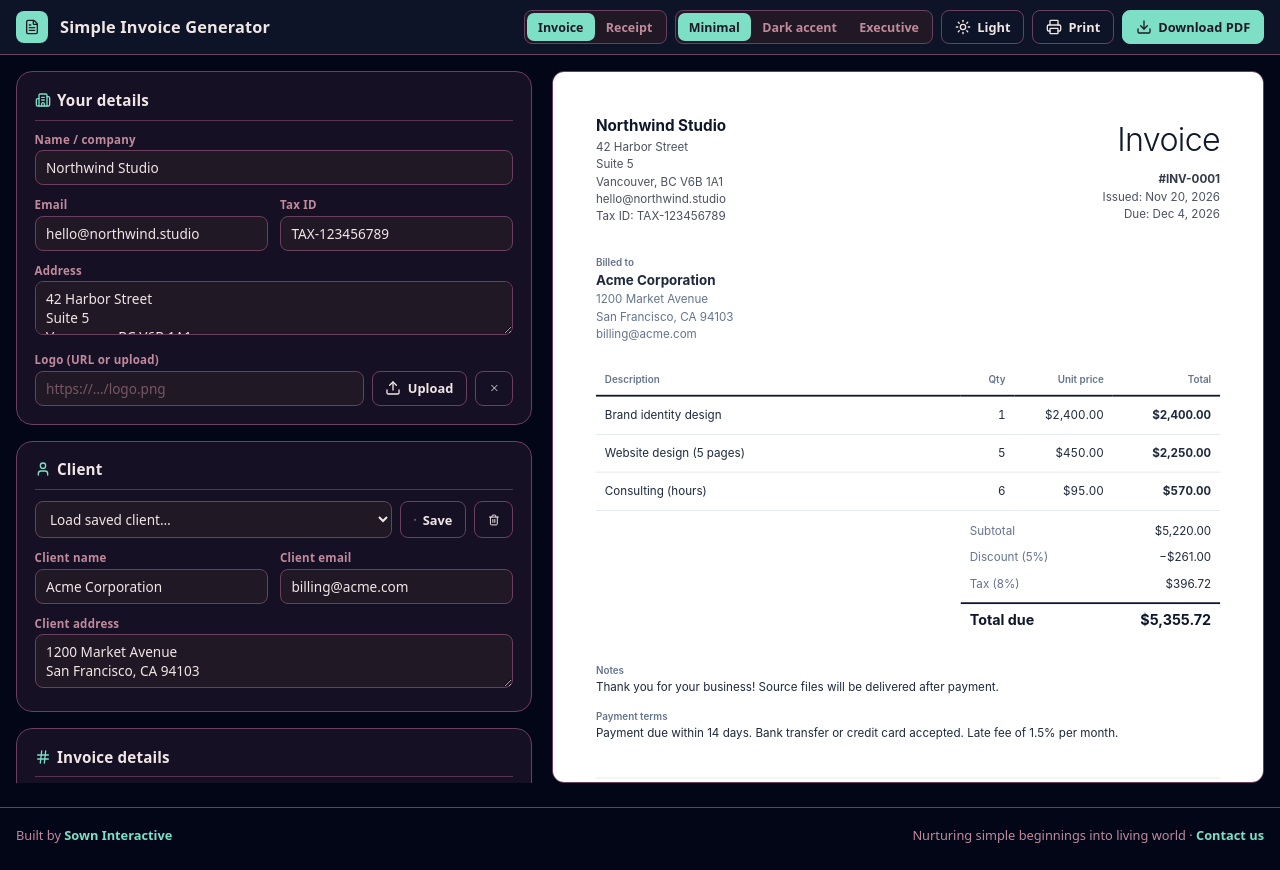
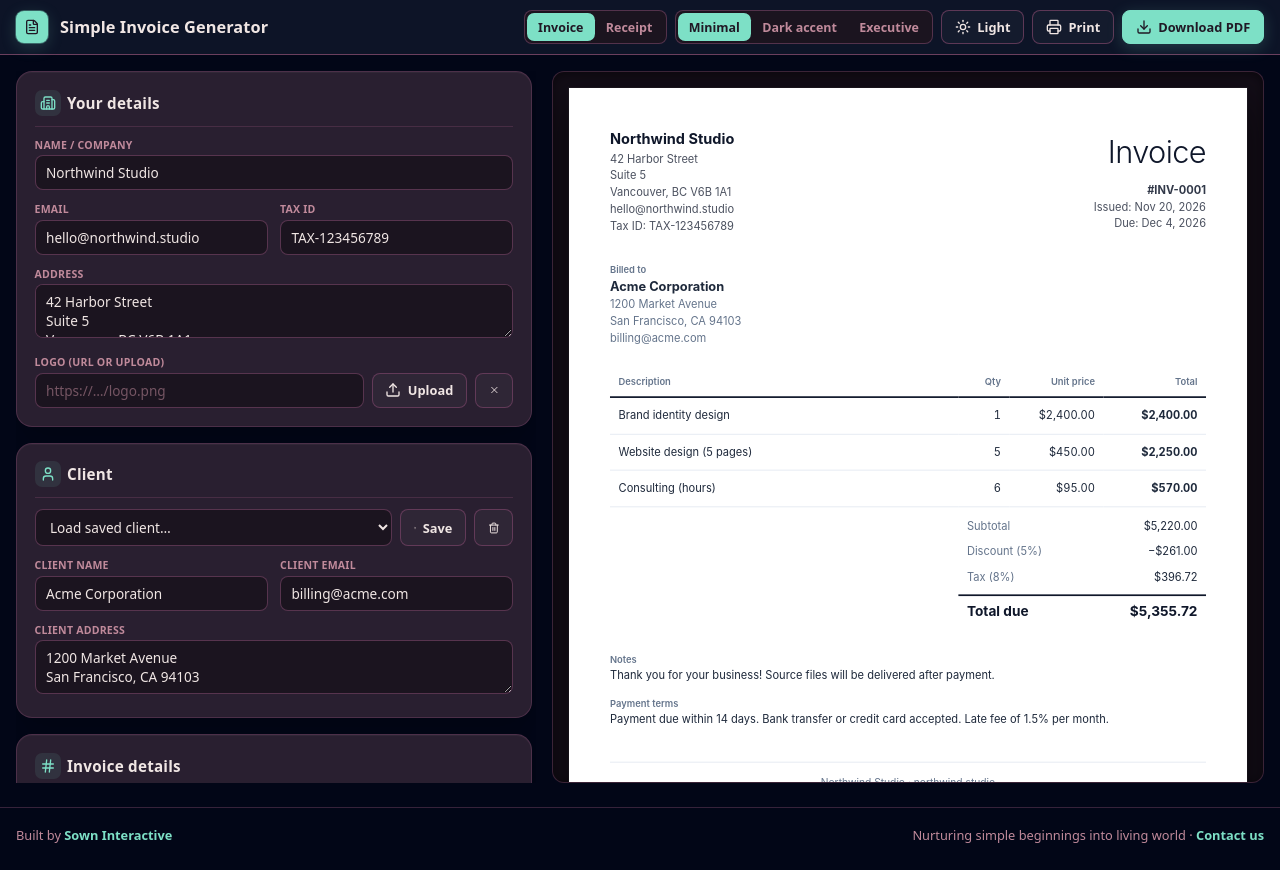
Before and after one commit to sowninteractive/SimpleInvoiceGenerator, a plain HTML site: page index.html in a window 1280 px wide. Drawn offline with nearby package versions, Linux system fonts and the light colour scheme.

Commit message:
Add files via upload

```diff
--- a/index.html
+++ b/index.html
@@ -166,7 +166,7 @@ header,footer.site,#editor,#mobTabs,#toast,noscript{display:none!important}
 main{display:block!important;padding:0!important;max-width:none!important}
 #previewSec{display:block!important}
 #wrap{max-height:none!important;overflow:visible!important;height:auto!important;border:0!important;background:none!important;position:static!important}
-#scaler{transform:none!important}}
+#scaler{transform:none!important}#wrap{padding:0!important}#preview .inv{box-shadow:none!important}}
 /* ===== Light mode (brand) ===== */
 @media(max-width:520px){.hidden-sm{display:none}}
 html:not(.dark) body{background:#F0E6E4;color:#201825}
@@ -199,6 +199,34 @@ html:not(.dark) footer.site a{color:#14614e}
 html:not(.dark) #mobTabs{background:rgba(240,230,228,.96);border-top-color:rgba(107,63,94,.28)}
 html:not(.dark) #mobTabs button{border-color:rgba(107,63,94,.35);color:#201825}
 html:not(.dark) #mobTabs button.on{background:#7DE0C6;border-color:#7DE0C6}
+/* ===== Dark mode refinement ===== */
+#wrap{padding:16px}
+#preview .inv{box-shadow:0 10px 30px rgba(32,24,37,.18)}
+.lbl{font-size:.66rem;text-transform:uppercase;letter-spacing:.07em;font-weight:600}
+html.dark body{background:radial-gradient(1100px 520px at 85% -8%,rgba(107,63,94,.24),transparent 62%),#201825;background-attachment:fixed}
+html.dark header{background:rgba(32,24,37,.8);-webkit-backdrop-filter:blur(12px) saturate(1.2);backdrop-filter:blur(12px) saturate(1.2);border-color:rgba(107,63,94,.5)}
+html.dark .brand-t{font-weight:650;letter-spacing:.005em}
+html.dark header .grid.h-8{box-shadow:0 0 0 1px rgba(125,224,198,.35),0 4px 16px rgba(125,224,198,.18)}
+html.dark .card{background:#291f30;border-color:rgba(107,63,94,.55);box-shadow:inset 0 1px 0 rgba(255,255,255,.035),0 10px 28px rgba(0,0,0,.22)}
+html.dark .card h2{border-bottom:1px solid rgba(107,63,94,.45);letter-spacing:.015em}
+html.dark .card h2 svg{box-sizing:content-box;padding:5px;border-radius:.45rem;background:rgba(125,224,198,.1);color:var(--mint)}
+html.dark .lbl{color:var(--rose)}
+html.dark .fld{background:#1b141f;border-color:rgba(107,63,94,.75)}
+html.dark .fld:hover:not(:focus){border-color:rgba(192,138,155,.5)}
+html.dark .fld:focus{border-color:var(--mint);box-shadow:0 0 0 3px rgba(125,224,198,.18)}
+html.dark .card [data-i],html.dark #tplList>div{background:rgba(27,20,31,.55);border-color:rgba(107,63,94,.5)}
+html.dark .btn{background:rgba(255,255,255,.03);border-color:rgba(107,63,94,.85)}
+html.dark .btn:hover{background:rgba(107,63,94,.4);border-color:rgba(192,138,155,.55)}
+html.dark .btn-p{background:var(--mint);border-color:var(--mint);box-shadow:0 4px 16px rgba(125,224,198,.2)}
+html.dark .btn-p:hover{background:#9aeed7;border-color:#9aeed7;box-shadow:0 6px 20px rgba(125,224,198,.28)}
+html.dark .seg{background:#1b141f;border-color:rgba(107,63,94,.7)}
+html.dark #wrap{background:#140e18;border-color:rgba(107,63,94,.45);box-shadow:inset 0 2px 12px rgba(0,0,0,.45)}
+html.dark #preview .inv{box-shadow:0 18px 50px rgba(0,0,0,.6),0 0 0 1px rgba(255,255,255,.05)}
+html.dark footer.site{border-top-color:rgba(107,63,94,.5)}
+html.dark #toast{box-shadow:0 8px 28px rgba(0,0,0,.4)}
+html.dark ::-webkit-scrollbar{width:10px;height:10px}
+html.dark ::-webkit-scrollbar-track{background:transparent}
+html.dark ::-webkit-scrollbar-thumb{background:rgba(107,63,94,.8);border-radius:8px;border:2px solid #201825}
 </style>
 </head>
 <body data-view="edit" class="bg-slate-100 text-slate-800 dark:bg-slate-950 dark:text-slate-200 transition-colors">
@@ -391,9 +419,9 @@ function invoiceHTML(forPdf){
   </div></div>`;
 }
 function fit(){
-  const w=$('#wrap').clientWidth;if(!w)return;const sc=Math.min(1,w/794);
+  const w=$('#wrap').clientWidth;if(!w)return;const sc=Math.min(1,(w-32)/794);
   $('#scaler').style.transform=`scale(${sc})`;
-  const h=$('#preview').offsetHeight*sc;$('#wrap').style.height=h+'px';
+  const h=$('#preview').offsetHeight*sc;$('#wrap').style.height=(h+32)+'px';
 }
 function render(){
   $('#preview').innerHTML=invoiceHTML();fit();
```
